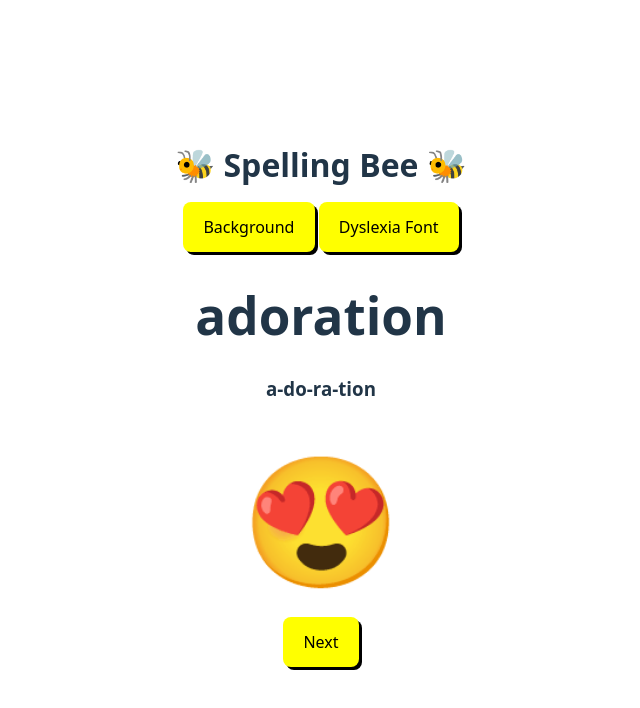
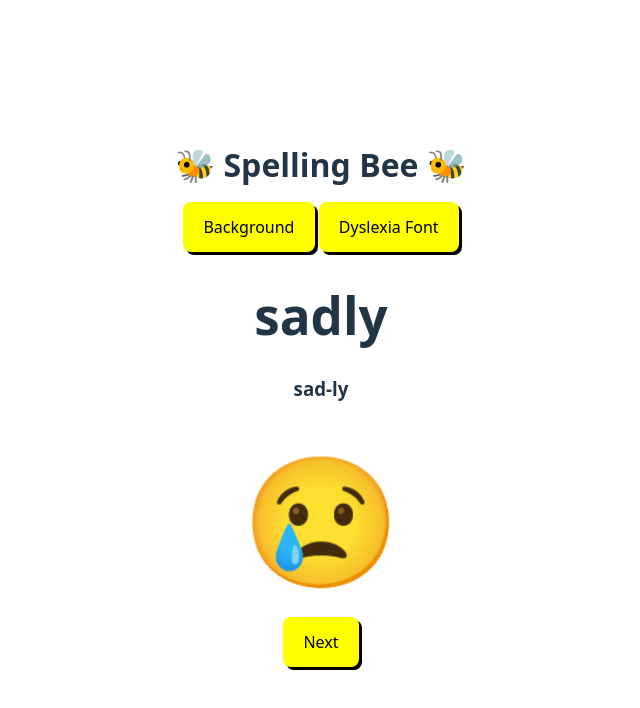
Before and after one commit to cthow83/flashcards, a React (Vite) app: page / in a window 1280 px wide. Shown: the top 708 px of the page, without its empty margins (319-959 px from the left). Built offline with nearby package versions, Linux system fonts and the light colour scheme; a web font is replaced by a local one.

Commit message:
feat: update default word, emoji, and syllables in App component

```diff
--- a/src/App.jsx
+++ b/src/App.jsx
@@ -7,9 +7,9 @@ import "./App.css";
 
 function App() {
   const [word, setWord] = useState({
-    word: "adoration",
-    emoji: "😍",
-    syllables: "a-do-ra-tion",
+    word: "sadly",
+    emoji: "😢",
+    syllables: "sad-ly",
   });
   const [wordIndex, setWordIndex] = useState(1);
   const [backgroundIndex, setBackgroundIndex] = useState(1);
```
